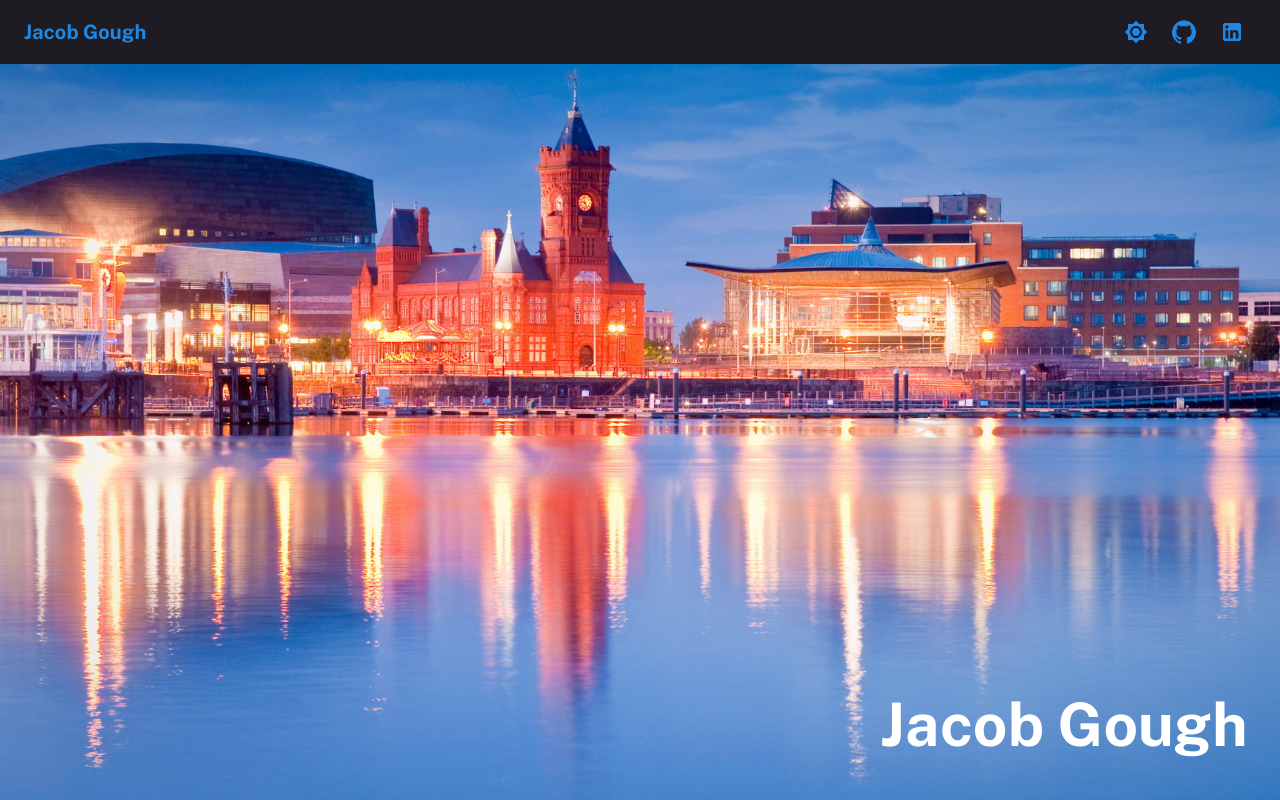
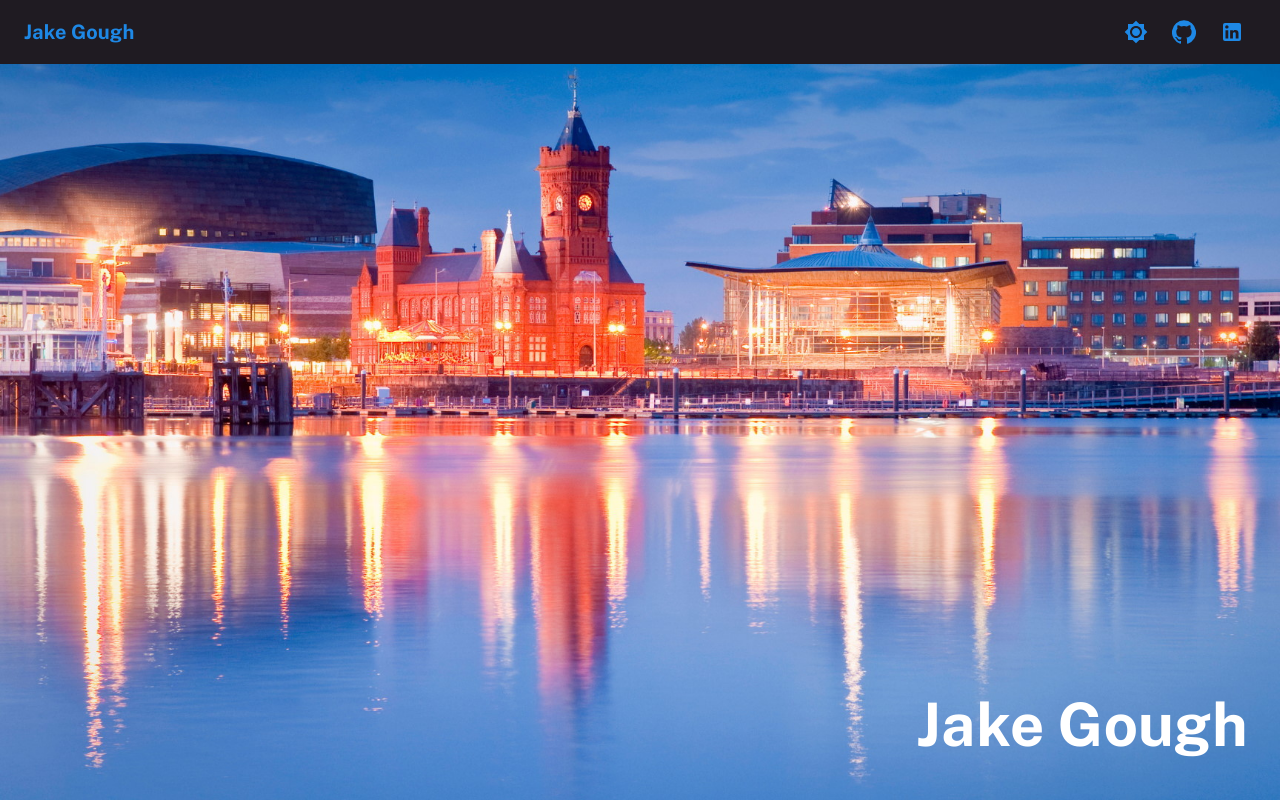
Before and after one commit to soupjake/me_app, a React (Create React App) app: page / in a window 1280 px wide. Shown: the top 800 px of the page. Built offline with nearby package versions, Linux system fonts and the light colour scheme.

Commit message:
jacob -> jake

```diff
--- a/public/index.html
+++ b/public/index.html
@@ -5,8 +5,8 @@
     <link rel="shortcut icon" href="%PUBLIC_URL%/favicon.ico" />
     <meta name="viewport" content="width=device-width, initial-scale=1, shrink-to-fit=no" />
     <meta name="theme-color" content="#1F1B22" />
-    <title>Jacob Gough</title>
-    <meta name="description" content="Website about Jacob Gough, Awesome Software Developer" />
+    <title>Jake Gough</title>
+    <meta name="description" content="Website about Jake Gough, Awesome Software Developer" />
   </head>
   <body>
     <noscript>You need to enable JavaScript to run this app.</noscript>
--- a/src/components/Layout/TopAppBar.tsx
+++ b/src/components/Layout/TopAppBar.tsx
@@ -66,7 +66,7 @@ export default function TopAppBar() {
   const name = (
     <Grid item xs>
       <Typography variant="h6" color="primary">
-        Jacob Gough
+        Jake Gough
       </Typography>
     </Grid>
   );
--- a/src/components/Pages/Home.tsx
+++ b/src/components/Pages/Home.tsx
@@ -74,7 +74,7 @@ export default function Home() {
     <>
       <img src={homeImage} className={classes.headerImage} alt="" />
       <Typography variant={getHeaderSize(smAndDown)} align="right" className={classes.headerText}>
-        Jacob Gough
+        Jake Gough
       </Typography>
       <div className={classes.background}>
         <Container maxWidth="lg">
@@ -100,7 +100,7 @@ export default function Home() {
               </Grid>
               <Grid item xs={12}>
                 <Typography variant="h6" align="center">
-                  Jacob Gough
+                  Jake Gough
                 </Typography>
               </Grid>
               <Grid item xs={12}>
```
